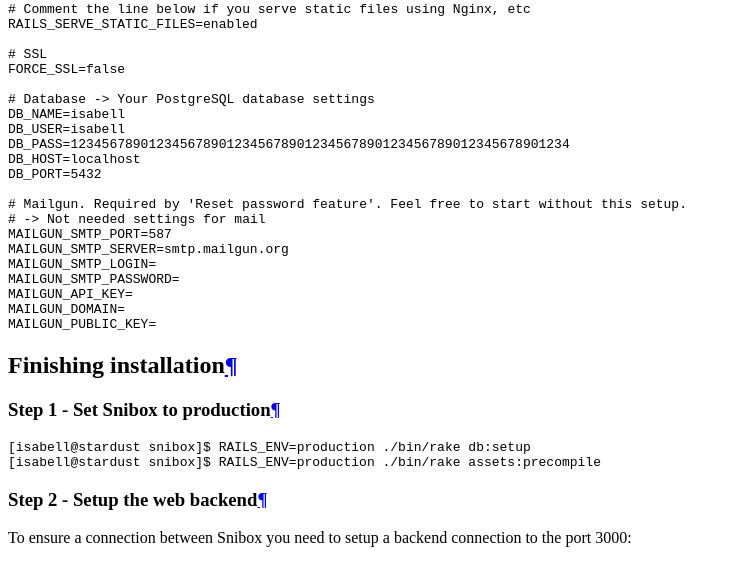
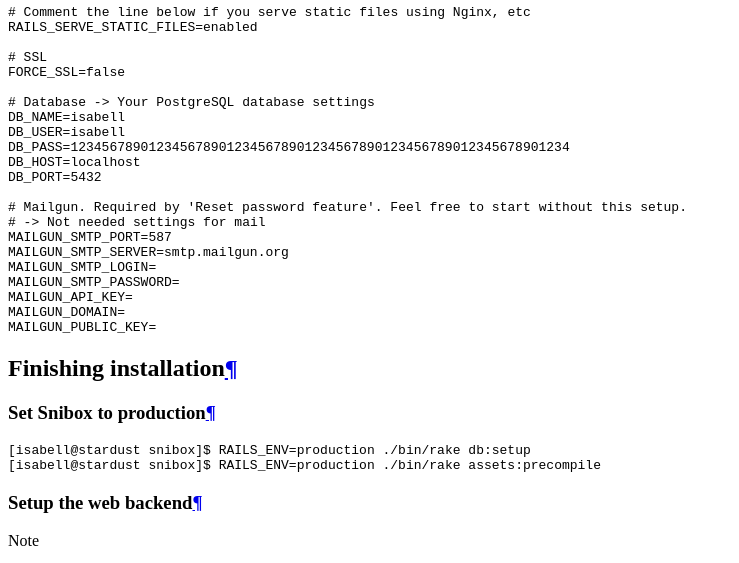
Before and after one commit to Uberspace/lab, a Sphinx documentation site: the page built from source/guide_snibox.rst, in a window 1280 px wide and 1400 px high, scrolled down 2977 px. Shown: the top 563 px of the window, without its empty margins (0-739 px from the left). Built offline with Sphinx 7.4.7 and the Read the Docs theme 2.0.0, drawn with Linux system fonts in a browser that asks for light colours; cross-references to code outside the pages are shown as plain code; some of the changed text lies outside the part shown.

```diff
--- a/source/guide_snibox.rst
+++ b/source/guide_snibox.rst
@@ -54,8 +54,8 @@ If you want to use Snibox with your own domain you need to setup your domains fi
 Installation
 ============
 
-Step 1 - Download & Extract
----------------------------
+Download & Extract
+------------------
 
 ::
 
@@ -67,8 +67,8 @@ Step 1 - Download & Extract
  Resolving deltas: 100% (1528/1528), done.
  [isabell@stardust ~]$ cd snibox/
 
-Step 2 - Install bundler & dependencies
----------------------------------------
+Install bundler & dependencies
+------------------------------
 
 ::
 
@@ -80,28 +80,27 @@ Step 2 - Install bundler & dependencies
 Configuration
 =============
 
-Step 1: Copy the example config file
-------------------------------------
+Copy the example config file
+----------------------------
 
 ::
 
  [isabell@stardust snibox]$ cp .env.production.sample .env
 
 
-Step 2: Generate a secret key for the service
----------------------------------------------
+Generate a secret key for the service
+-------------------------------------
 
 ::
 
  [isabell@stardust snibox]$ ./bin/rake secret
 
 
-Step 3: Edit the configuration
-------------------------------
+Edit the configuration
+----------------------
 
-::
+Use your favourite editor to edit ``~/snibox/.env`` with the following content:
 
- [isabell@stardust snibox]$ vim .env
 
 .. warning:: Be sure, to replace all values with correct data of your own Uberspace account!
 
@@ -138,8 +137,8 @@ Finishing installation
 ======================
 
 
-Step 1 - Set Snibox to production
----------------------------------
+Set Snibox to production
+------------------------
 
 ::
 
@@ -148,59 +147,34 @@ Step 1 - Set Snibox to production
 
 
 
-Step 2 - Setup the web backend
-----------------------------
-To ensure a connection between Snibox you need to setup a backend connection to the port 3000:
+Setup the web backend
+---------------------
 
-::
+.. note::
+    Snibox is running on port 3000.
 
- [isabell@stardust snibox]$ web backend set / --http --port 3000
- Set backend for / to port 3000; please make sure something is listening!
- You can always check the status of your backend using "uberspace web backend list".
-
- [isabell@stardust snibox]$ uberspace web backend list
- / http:3000 => OK, listening: PID 19995, puma 3.12.1 (tcp://0.0.0.0:3000) [snibox]
+.. include:: includes/web-backend.rst
 
 
+Create the snibox service
+-------------------------
+Use your favourite editor to create ``~/etc/services.d/snibox.ini`` with the following content:
 
-
-Step 3 - Create the snibox service
-----------------------------------
-Create the service file.
-
-::
-
- [isabell@stardust snibox]$ vim ~/etc/services.d/snibox.ini
-
-::
+.. code-block:: ini
 
  [program:snibox]
  environment=RAILS_ENV=production
  command=/home/testy/snibox/bin/rails s
+ autostart=yes
+ autorestart=yes
 
-Load the configuration.
+.. include:: includes/supervisord.rst
 
-::
-
- [isabell@stardust snibox]$ supervisorctl reread
-
-Update supervisorctl.
-
-::
-
- [isabell@stardust snibox]$ supervisorctl update
-
-Check if snibox is running.
-
-::
-
- [isabell@stardust snibox]$ supervisorctl status
- postgresql                       RUNNING   pid 13101, uptime 10:04:45
- snibox                           RUNNING   pid 10247, uptime 0:00:05
+If snibox is not in state RUNNING, check your configuration
 
 
-Step 4 - Register new user
---------------------------
+Register new user
+-----------------
 Visit your domain ``https://isabell.uber.space/register`` to register a new Snibox user.
 
 
```
